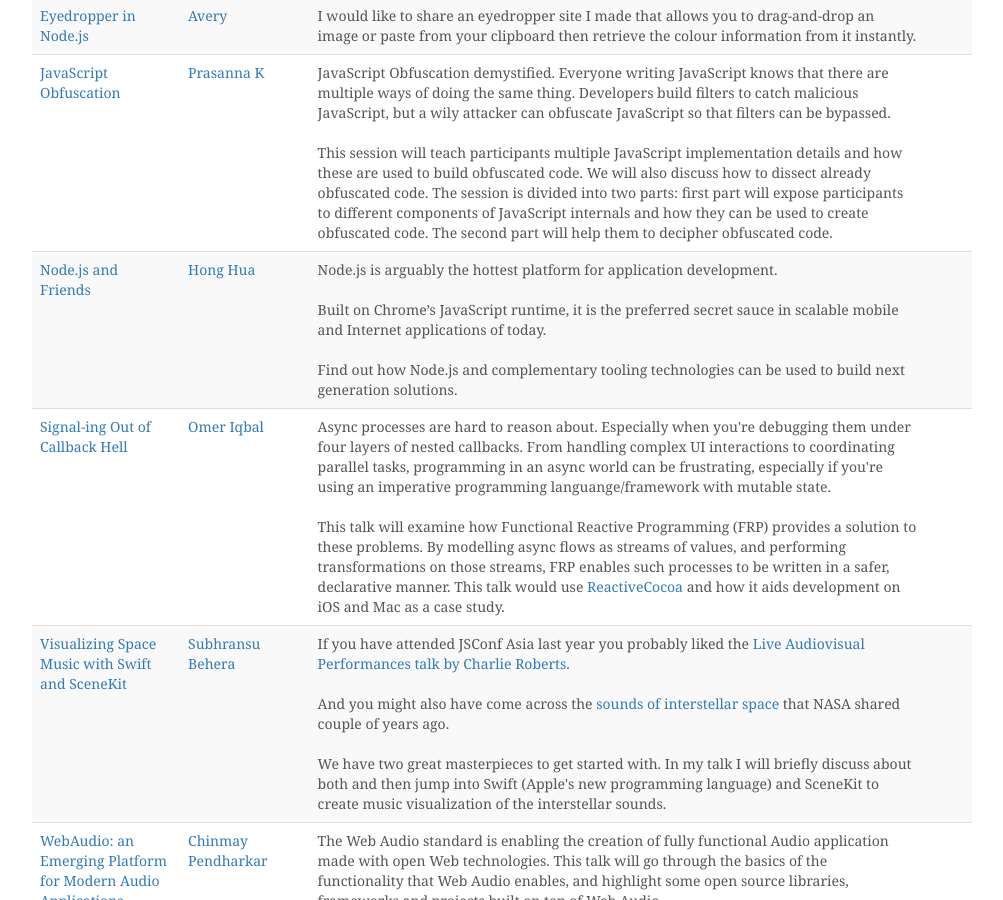
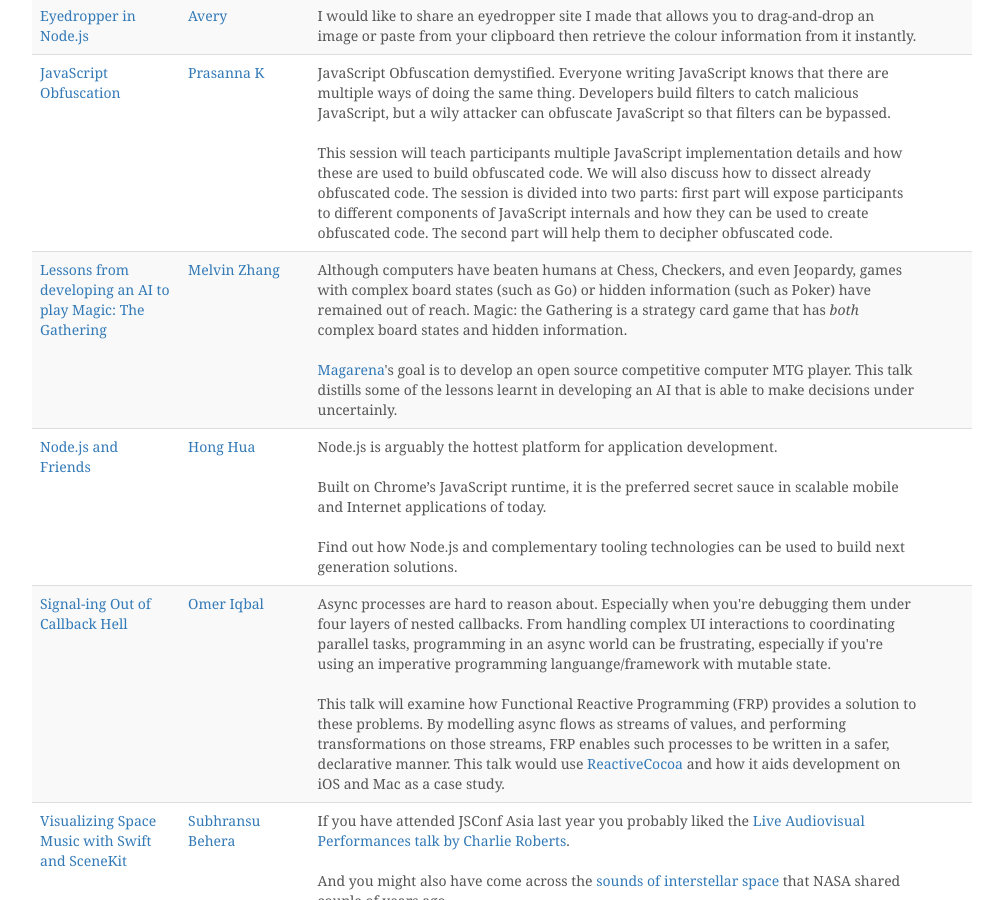
Before and after one commit to geekcampsg/website-2016, a Jekyll site: the page built from talks.html, in a window 1280 px wide and 900 px high, scrolled down 868 px. Shown: the whole window, without its empty margins (138-1141 px from the left). Built offline with Jekyll 4.4.1, drawn with Linux system fonts in a browser that asks for light colours; nearby versions of some CDN libraries; comment, search, counter and statistics services are not loaded.

Commit message:
submit talk on game AI by Melvin

```diff
--- a/_data/talks.yml
+++ b/_data/talks.yml
@@ -188,3 +188,21 @@
       conducted an experiment on the top 100 Alexa websites. We were able to
       show a speed improvement of upto 300% on a standard 3G connection in some
       of these websites.
+
+- slug: magarena-game-ai
+  speaker:
+    name: Melvin Zhang
+    link: https://github.com/melvinzhang
+  talk:
+    title: 'Lessons from developing an AI to play Magic: The Gathering'
+    description: >
+      Although computers have beaten humans at Chess, Checkers, and even
+      Jeopardy, games with complex board states (such as Go) or hidden
+      information (such as Poker) have remained out of reach. Magic: the
+      Gathering is a strategy card game that has <em>both</em> complex board
+      states and hidden information.
+      <br><br>
+      <a href="https://magarena.github.io/">Magarena</a>'s goal is to develop
+      an open source competitive computer MTG player. This talk distills some
+      of the lessons learnt in developing an AI that is able to make decisions
+      under uncertainly.
```
